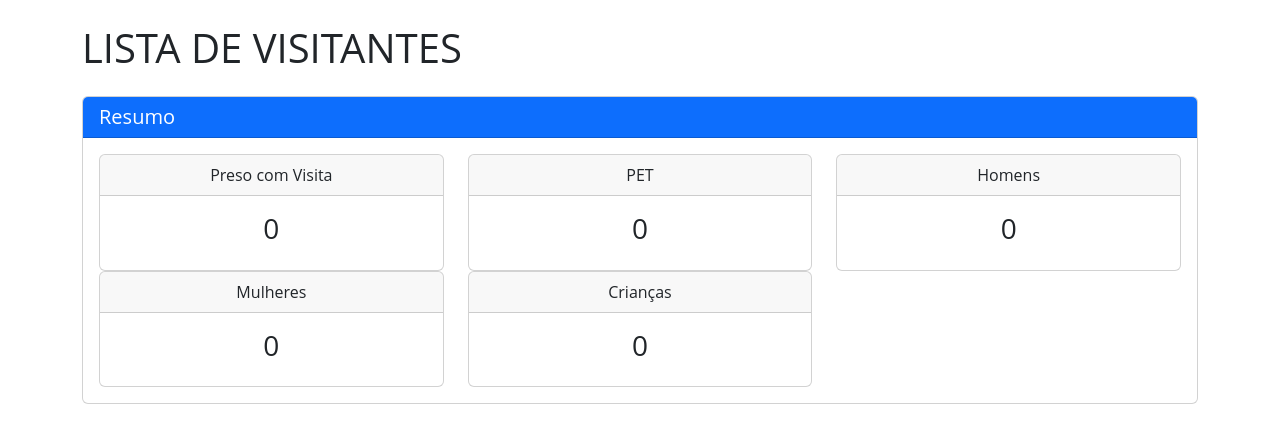
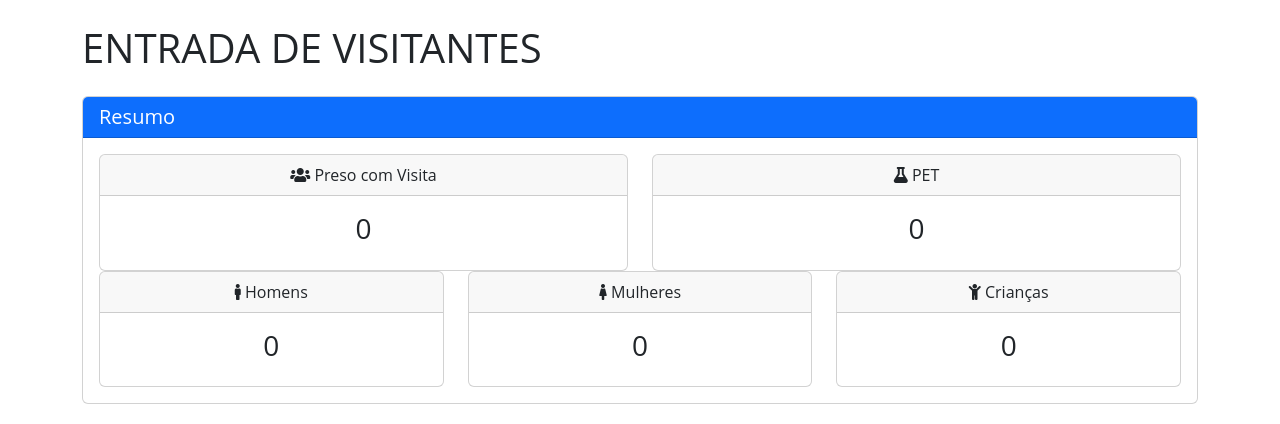
Before and after one commit to fernandopereira3/novela, a Flask app: page /lista-selecionados in a window 1280 px wide. Shown: the part 100-524 px from the top of the page. Run offline with Flask 3, Linux system fonts and the light colour scheme; some libraries are stand-ins or nearby versions.

Commit message:
Cards de resumo atualizado

```diff
--- a/rotas.py
+++ b/rotas.py
@@ -152,7 +152,7 @@ def visualizar_lista():
     global df_lista_sentenciados
 
     try:
-        totals = {
+        entrada = {
             'matriculas': df_lista_sentenciados['matricula'].count(),
             'garrafas': df_lista_sentenciados['garrafas'].replace('', pd.NA).fillna(0).astype(int).sum(),
             'homens': df_lista_sentenciados['homens'].replace('', pd.NA).fillna(0).astype(int).sum(),
@@ -169,9 +169,9 @@ def visualizar_lista():
         }
 
     # Convert DataFrame to HTML table with Bootstrap classes
-    tabela_html = df_lista_sentenciados.to_html(index=False, classes='table table-striped table-bordered')
+    tabela_entrada = df_lista_sentenciados.to_html(index=False, classes='table table-striped table-bordered')
 
-    return render_template('lista.html', tabela_saida=tabela_html, totals=totals)
+    return render_template('lista.html', tabela_entrada=tabela_entrada, entrada=entrada)
 
 
 
--- a/templates/lista.html
+++ b/templates/lista.html
@@ -59,7 +59,7 @@
             </div>
     </nav>
     <div class="container">
-        <h1 class="mt-4 mb-4">LISTA DE VISITANTES</h1>
+        <h1 class="mt-4 mb-4">ENTRADA DE VISITANTES</h1>
 
         {% with messages = get_flashed_messages(with_categories=true) %}
             {% if messages %}
@@ -70,49 +70,57 @@
         {% endwith %}
 
         <!-- RESUMO -->
-        <div class="card totals-card">
+        <div class="card totals-card justify-content-center">
             <div class="card-header bg-primary text-white">
                 <h5 class="card-title mb-0">Resumo</h5>
             </div>
+
             <div class="card-body">
+
+                <!-- PRESOS E PETS -->
                 <div class="row">
-                    <div class="col-md-4">
+                    <div class="col">
                         <div class="card text-center">
-                            <div class="card-header">Preso com Visita</div>
+                            <div class="card-header"><i class="fas fa-users"></i> Preso com Visita</div>
                             <div class="card-body">
-                                <h3>{{ totals.matriculas }}</h3>
+                                <h3>{{ entrada.matriculas }}</h3>
                             </div>
                         </div>
                     </div>
-                    <div class="col-md-4">
+                    <div class="col">
                         <div class="card text-center">
-                            <div class="card-header">PET</div>
+                            <div class="card-header"><i class="fas fa-flask"></i> PET</div>
                             <div class="card-body">
-                                <h3>{{ totals.garrafas }}</h3>
+                                <h3>{{ entrada.garrafas }}</h3>
                             </div>
                         </div>
                     </div>
-                    <div class="col-md-4">
+                </div>
+
+
+                 <!--HOMENS, MULHERES E CRIANÇAS-->
+                <div class="row">
+                    <div class="col">
                         <div class="card text-center">
-                            <div class="card-header">Homens</div>
+                            <div class="card-header"><i class="fas fa-male"></i> Homens</div>
                             <div class="card-body">
-                                <h3>{{ totals.homens }}</h3>
+                                <h3>{{ entrada.homens }}</h3>
                             </div>
                         </div>
                     </div>
-                    <div class="col-md-4">
+                    <div class="col">
                         <div class="card text-center">
-                            <div class="card-header">Mulheres</div>
+                            <div class="card-header"><i class="fas fa-female"></i> Mulheres</div>
                             <div class="card-body">
-                                <h3>{{ totals.mulheres }}</h3>
+                                <h3>{{ entrada.mulheres }}</h3>
                             </div>
                         </div>
                     </div>
-                    <div class="col-md-4">
+                    <div class="col">
                         <div class="card text-center">
-                            <div class="card-header">Crianças</div>
+                            <div class="card-header"><i class="fas fa-child"></i> Crianças</div>
                             <div class="card-body">
-                                <h3>{{ totals.criancas }}</h3>
+                                <h3>{{ entrada.criancas }}</h3>
                             </div>
                         </div>
                     </div>
@@ -122,8 +130,8 @@
 
         <!-- LISTA -->
         <div class="table table-bordered table-container">
-            {% if tabela_saida %}
-                {{ tabela_saida|safe }}
+            {% if tabela_entrada %}
+                {{ tabela_entrada|safe }}
             {% else %}
                 <div class="alert alert-info">Nenhum registro encontrado.</div>
             {% endif %}
```
Also changed, not shown: rotas_saida.py (+3 -4 lines), templates/saida.html (+25 -17 lines).
